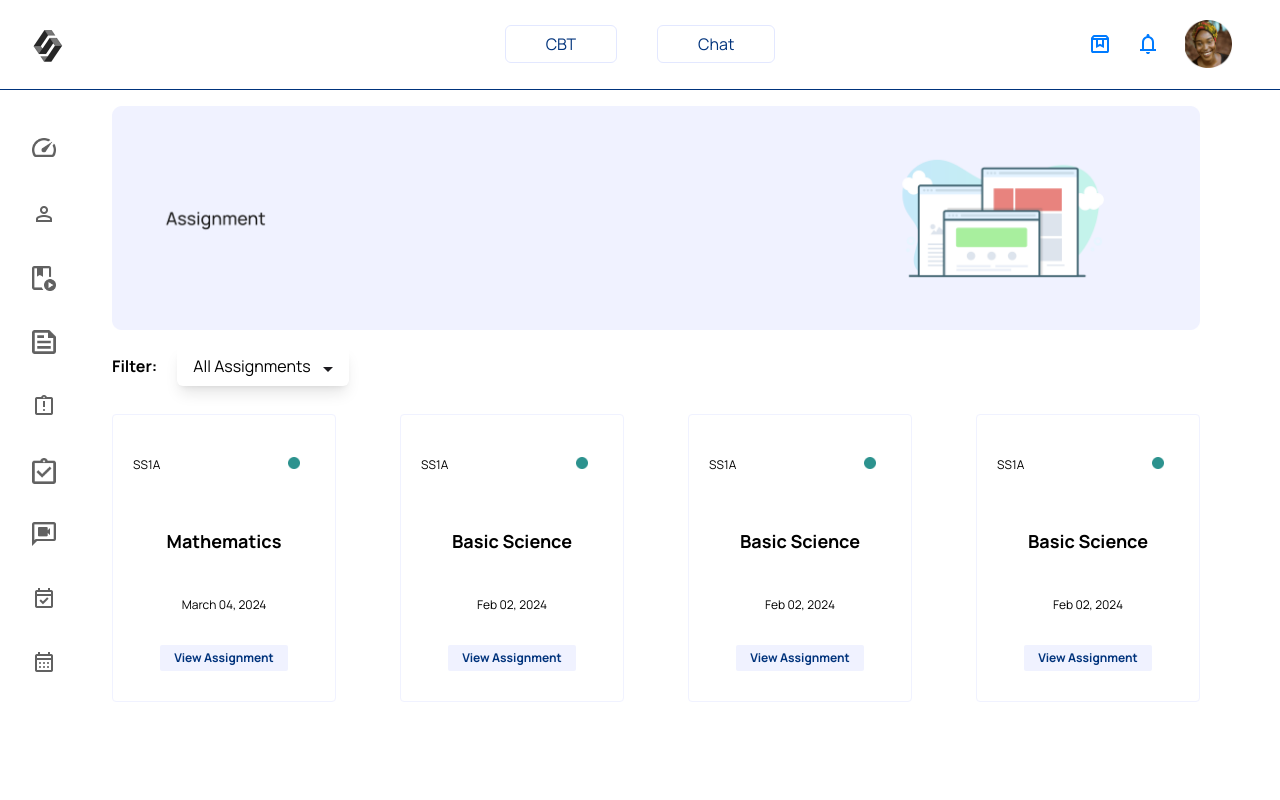
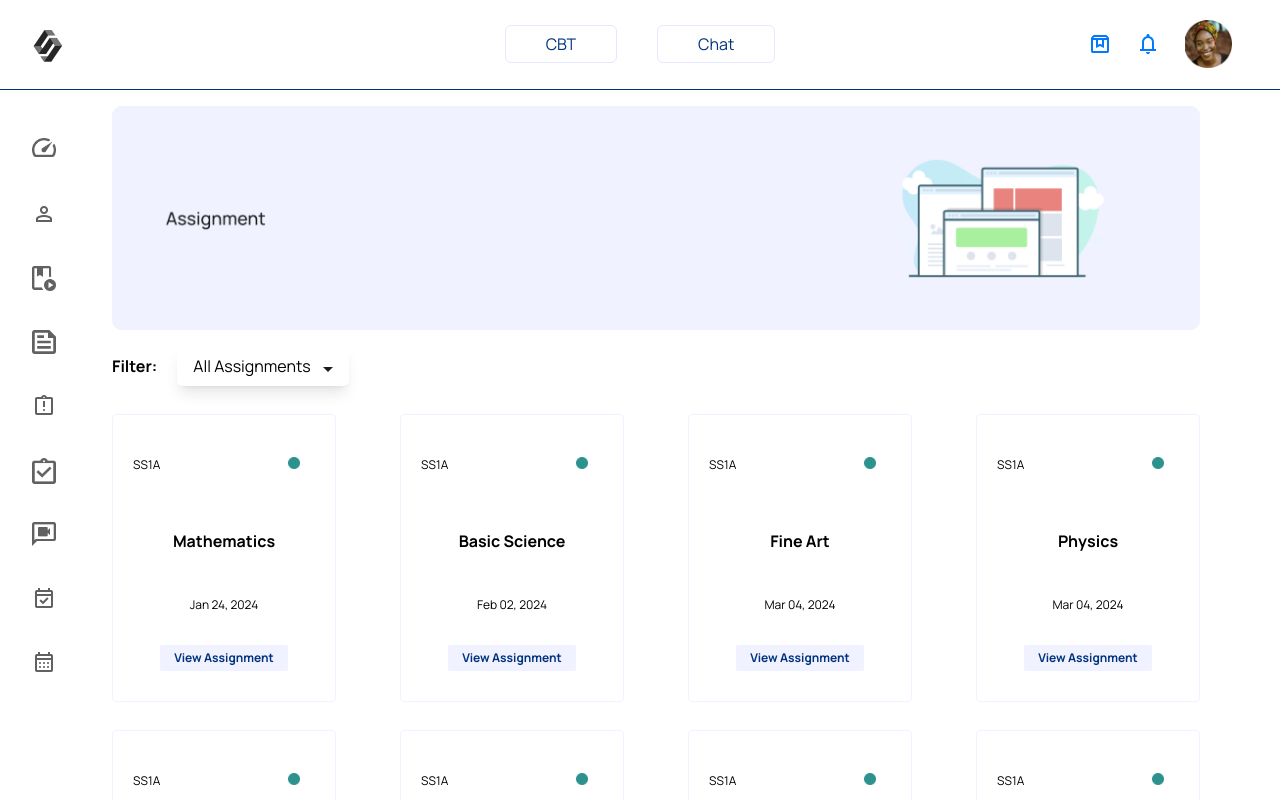
Before and after one commit to AJ1732/capstone_schoolbase_lms, a React (Vite) app: page /software/assignments in a window 1280 px wide. Built offline with nearby package versions, Linux system fonts and the light colour scheme; no server answers; sample sign-in values are in the browser's storage.

Commit message:
feat: add header to calender page

```diff
--- a/src/anatomy/Pages/Assignments/Assignments.jsx
+++ b/src/anatomy/Pages/Assignments/Assignments.jsx
@@ -9,7 +9,7 @@ const Assignments = () => {
       id: 1,
       class: "SS1A",
       subject: "Mathematics",
-      date: "March 04, 2024",
+      date: "Jan 24, 2024",
       text: "View Assignment",
     },
     {
@@ -22,15 +22,43 @@ const Assignments = () => {
     {
       id: 3,
       class: "SS1A",
-      subject: "Basic Science",
-      date: "Feb 02, 2024",
+      subject: "Fine Art",
+      date: "Mar 04, 2024",
       text: "View Assignment",
     },
     {
       id: 4,
       class: "SS1A",
-      subject: "Basic Science",
-      date: "Feb 02, 2024",
+      subject: "Physics",
+      date: "Mar 04, 2024",
+      text: "View Assignment",
+    },
+    {
+      id: 5,
+      class: "SS1A",
+      subject: "Biology",
+      date: "Mar 04, 2024",
+      text: "View Assignment",
+    },
+    {
+      id: 6,
+      class: "SS1A",
+      subject: "Geography",
+      date: "Mar 12, 2024",
+      text: "View Assignment",
+    },
+    {
+      id: 7,
+      class: "SS1A",
+      subject: "Civic Education",
+      date: "Apr 01, 2024",
+      text: "View Assignment",
+    },
+    {
+      id: 8,
+      class: "SS1A",
+      subject: "Chemistry",
+      date: "Apr 01, 2024",
       text: "View Assignment",
     },
   ]
@@ -55,7 +83,7 @@ const Assignments = () => {
       </div>
 
 
-      <div className="grid lg:grid-cols-4 sm:grid-cols-1 md:grid-cols-2 gap-x-16 ">
+      <div className="grid lg:grid-cols-4 sm:grid-cols-1 md:grid-cols-2 gap-x-16 mb-20">
         {/* ASSIGNMENT CARDS */}
         {assignmentData.map( data => (
           <div key={data.id} className="rounded border border-primary-50 mt-7 py-[30px] px-5 w-56 h-72 | flex flex-col justify-between items-center">
@@ -64,7 +92,7 @@ const Assignments = () => {
               <img src={dot} alt="" className="w-3" />
             </div>
             <div className="flex flex-col justify-center items-center text-center gap-5">
-              <p className="text-lg font-bold leading-[3rem]">{data.subject}</p>
+              <p className="text-base font-bold leading-[3rem]">{data.subject}</p>
               <p className="text-xs leading-10">{data.date}</p>
               <p className="text-xs text-primary-900 bg-primary-50 font-bold rounded-sm py-[5px] px-2.5 w-32">View Assignment</p>
             </div>
--- a/src/anatomy/Pages/Attendance/Attendance.jsx
+++ b/src/anatomy/Pages/Attendance/Attendance.jsx
@@ -28,7 +28,7 @@ const Attendance = () => {
 
         </div>
 
-        <section className="sm:md:flex bg-[#F0F0F0] h-auto w-auto sm:h-auto sm:w-auto p-8 rounded-lg mt-5 md:sm:flex-col">
+        <section className="sm:md:flex bg-white h-auto w-auto sm:h-auto sm:w-auto p-8 rounded-lg mt-5 mb-20 md:sm:flex-col shadow">
 
           <div className="flex justify-between my-2">
             <p className="text-sm">2023/2024 <span className="ml-5"> FIRST TERM</span></p>
--- a/src/anatomy/Pages/Calendar/Calendar.jsx
+++ b/src/anatomy/Pages/Calendar/Calendar.jsx
@@ -1,11 +1,20 @@
 import React from 'react'
 import { MonthCalender } from './../../../components/Calender/Calender';
+import longlogo from "../../../assets/logo-full.svg"
+
 
 const Calendar = () => {
   return (
     <>
-    <h1>Calendar</h1>
-    <MonthCalender />
+    <div className='bg-[#F0F2FF] h-[220px] rounded-md'>
+      <img src={longlogo} alt="logo" className='pt-5' />
+    <h1 className='ml-16 font-semibold text-lg pt-14 tracking-wide'>Calendar</h1>
+    </div>
+
+    <div className='bg-white h-auto w-auto p-5 rounded-lg mt-7 mb-20 shadow'>
+      <MonthCalender />
+    </div>
+
     </>
 
 
--- a/src/components/Loader/Loaders.jsx
+++ b/src/components/Loader/Loaders.jsx
@@ -1,3 +1,4 @@
+/* eslint-disable react/prop-types */
 import React from 'react'
 import './Loaders.css'
 import { twMerge } from 'tailwind-merge'
```
